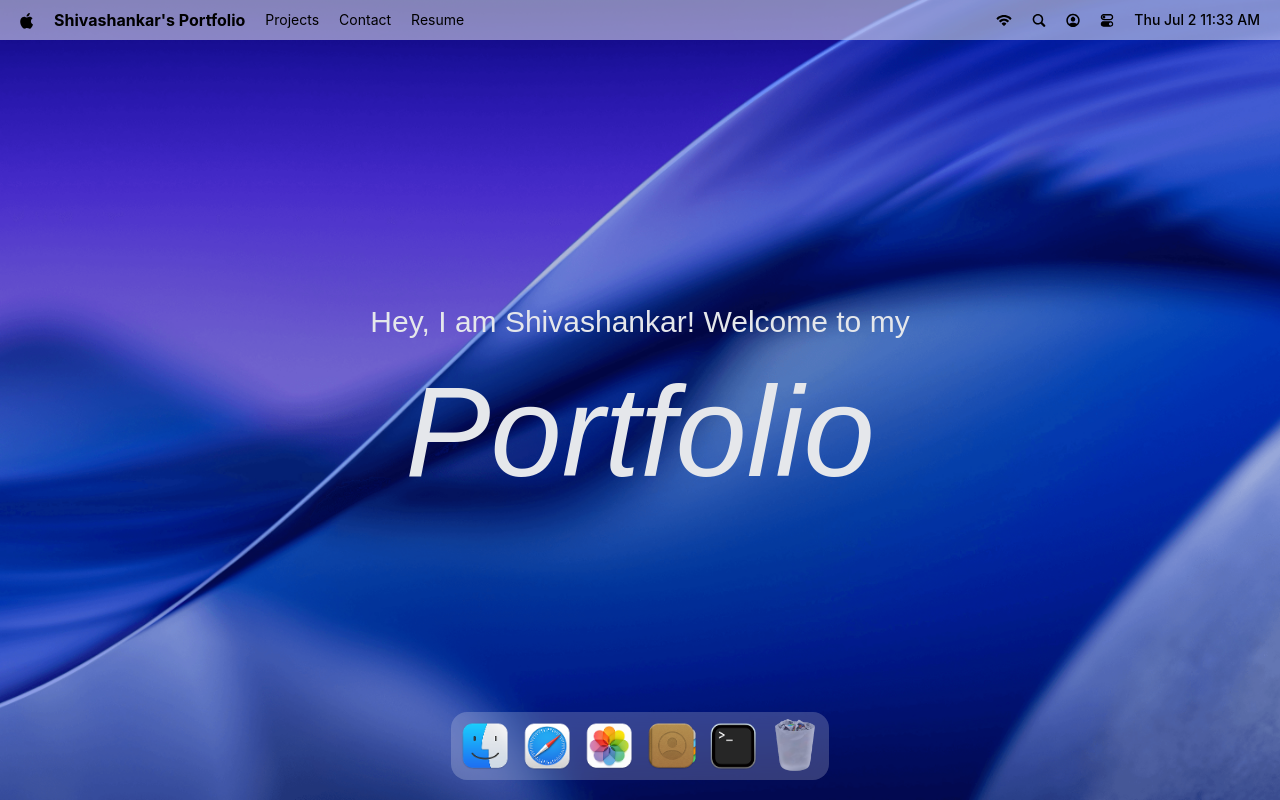
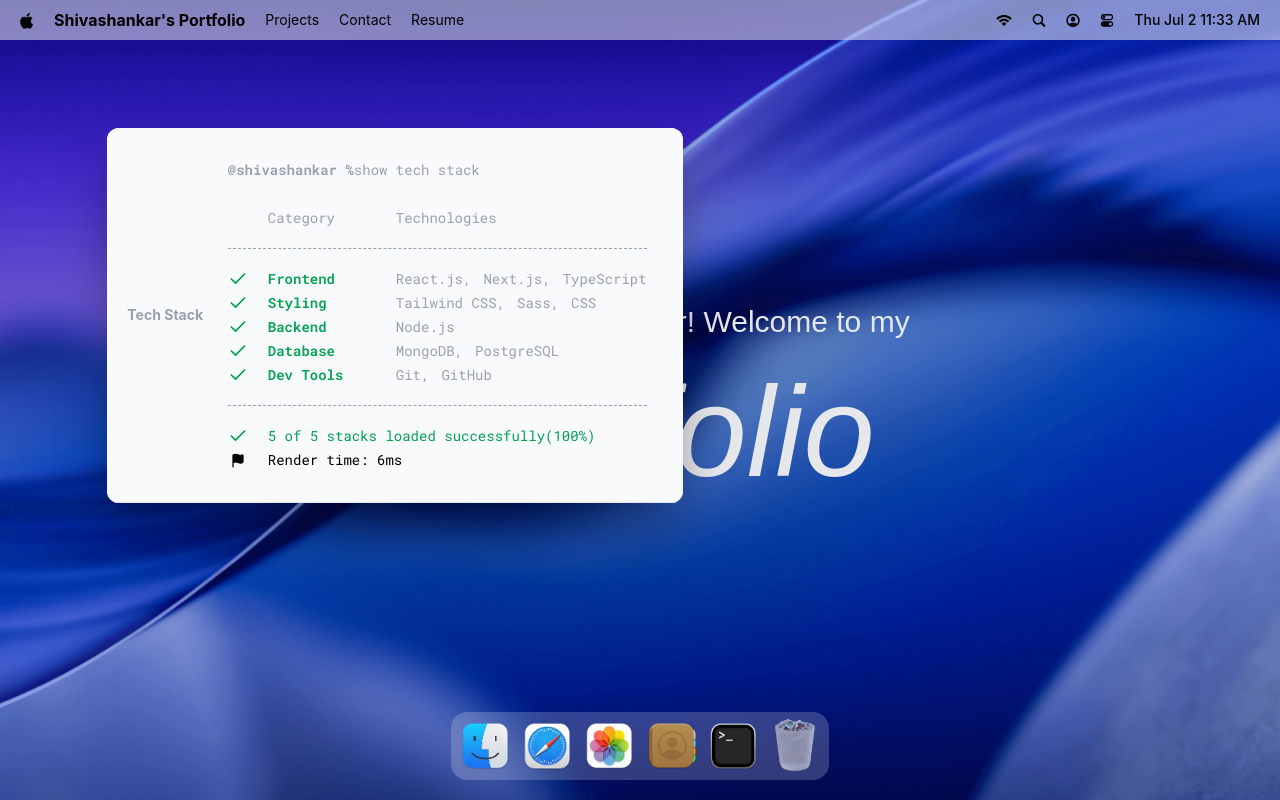
Before and after one commit to shiva-malapur-code/MacOS_Portfolio, a React (Vite) app: page / in a window 1280 px wide. Both pictures are taken after a click on the button 733 px from the left and 746 px from the top of the page. Built offline with nearby package versions, Linux system fonts and the light colour scheme; a web font is replaced by a local one.

Commit message:
implemented hoc for managing window states and add the first window - terminal

```diff
--- a/src/App.jsx
+++ b/src/App.jsx
@@ -1,11 +1,16 @@
 import React from "react";
 import { Navbar, Welcome, Dock } from "#components";
+import gsap from "gsap";
+import { Draggable } from "gsap/Draggable";
+import { Terminal } from "#windows";
+gsap.registerPlugin(Draggable);
 const App = () => {
   return (
     <main>
       <Navbar />
       <Welcome />
       <Dock />
+      <Terminal />
     </main>
   );
 };
--- /dev/null
+++ b/src/components/WindowControlls.jsx
@@ -0,0 +1,15 @@
+import useWindowStore from "#store/window";
+import React, { use } from "react";
+
+const WindowControlls = ({ target }) => {
+  const { closeWindow } = useWindowStore();
+  return (
+    <div id="window-controlls">
+      <div className="close" onClick={() => closeWindow(target)} />
+      <div className="minimize" />
+      <div className="maximize" />
+    </div>
+  );
+};
+
+export default WindowControlls;
--- a/src/components/index.js
+++ b/src/components/index.js
@@ -1,5 +1,6 @@
 import Navbar from "#components/Navbar.jsx";
 import Welcome from "#components/Welcome.jsx";
 import Dock from "#components/Dock.jsx";
+import WindowControlls from "#components/WindowControlls.jsx";
 
-export { Navbar, Welcome, Dock };
+export { Navbar, Welcome, Dock, WindowControlls };
--- a/src/constants/index.js
+++ b/src/constants/index.js
@@ -105,16 +105,12 @@
     items: ["React.js", "Next.js", "TypeScript"],
   },
   {
-    category: "Mobile",
-    items: ["React Native", "Expo"],
-  },
-  {
     category: "Styling",
     items: ["Tailwind CSS", "Sass", "CSS"],
   },
   {
     category: "Backend",
-    items: ["Node.js", "Express", "NestJS", "Hono"],
+    items: ["Node.js"],
   },
   {
     category: "Database",
@@ -122,7 +118,7 @@
   },
   {
     category: "Dev Tools",
-    items: ["Git", "GitHub", "Docker"],
+    items: ["Git", "GitHub"],
   },
 ];
 
--- /dev/null
+++ b/src/hoc/windowWrapper.jsx
@@ -0,0 +1,64 @@
+import useWindowStore from "#store/window";
+import { useGSAP } from "@gsap/react";
+import { useLayoutEffect, useRef } from "react";
+import gsap from "gsap";
+import { Draggable } from "gsap/Draggable";
+
+const windowWrapper = (Component, windowKey) => {
+  const Wrapped = (props) => {
+    const { focusWindow, windows } = useWindowStore();
+    const { isOpen, zIndex } = windows[windowKey];
+    const ref = useRef(null);
+
+    useGSAP(() => {
+      const el = ref.current;
+      if (!el || !isOpen) return;
+      el.style.display = "block";
+
+      gsap.fromTo(
+        el,
+        {
+          scale: 0.8,
+          opacity: 0,
+          y: 40,
+        },
+        {
+          scale: 1,
+          opacity: 1,
+          y: 0,
+          duration: 0.4,
+          ease: "power3.out",
+        }
+      );
+    }, [isOpen]);
+
+    useGSAP(() => {
+      const el = ref.current;
+      if (!el) return;
+      const [instance] = Draggable.create(el, {
+        onPress: () => focusWindow(windowKey),
+      });
+
+      return () => instance.kill();
+    }, [isOpen]);
+
+    useLayoutEffect(() => {
+      const el = ref.current;
+      if (!el) return;
+      el.style.display = isOpen ? "block" : "none";
+    }, [isOpen]);
+
+    return (
+      <section id={windowKey} ref={ref} style={{ zIndex }} className="absolute">
+        <Component {...props} />
+      </section>
+    );
+  };
+
+  Wrapped.displayName = `WindowWrapper(${
+    Component.displayName || Component.name || "Component"
+  })`;
+  return Wrapped;
+};
+
+export default windowWrapper;
--- /dev/null
+++ b/src/windows/Terminal.jsx
@@ -0,0 +1,57 @@
+import { WindowControlls } from "#components";
+import { techStack } from "#constants";
+import windowWrapper from "#hoc/windowWrapper";
+import { Check, Flag } from "lucide-react";
+import React from "react";
+
+const Terminal = () => {
+  return (
+    <div id="window-header">
+      <WindowControlls target="terminal" />
+      <h2>Tech Stack</h2>
+
+      <div className="techstack">
+        <p>
+          <span className="font-bold">@shivashankar %</span>
+          show tech stack
+        </p>
+
+        <div className="label">
+          <p className="w-32">Category</p>
+          <p>Technologies</p>
+        </div>
+
+        <ul className="content">
+          {techStack.map(({ category, items }) => (
+            <li key={category} className="flex items-center">
+              <Check className="check" size={20} />
+              <h3>{category}</h3>
+              <ul>
+                {items.map((item, i) => (
+                  <li key={i}>
+                    {item}
+                    {i < items.length - 1 ? "," : ""}
+                  </li>
+                ))}
+              </ul>
+            </li>
+          ))}
+        </ul>
+
+        <div className="footnote">
+          <p>
+            <Check size={20} /> 5 of 5 stacks loaded successfully(100%)
+          </p>
+          <p className="text-black">
+            <Flag size={15} fill="black" />
+            Render time: 6ms
+          </p>
+        </div>
+      </div>
+    </div>
+  );
+};
+
+const TerminalWindow = windowWrapper(Terminal, "terminal");
+
+export default TerminalWindow;
--- /dev/null
+++ b/src/windows/index.js
@@ -0,0 +1,3 @@
+import Terminal from "#windows/Terminal";
+
+export { Terminal };
```
